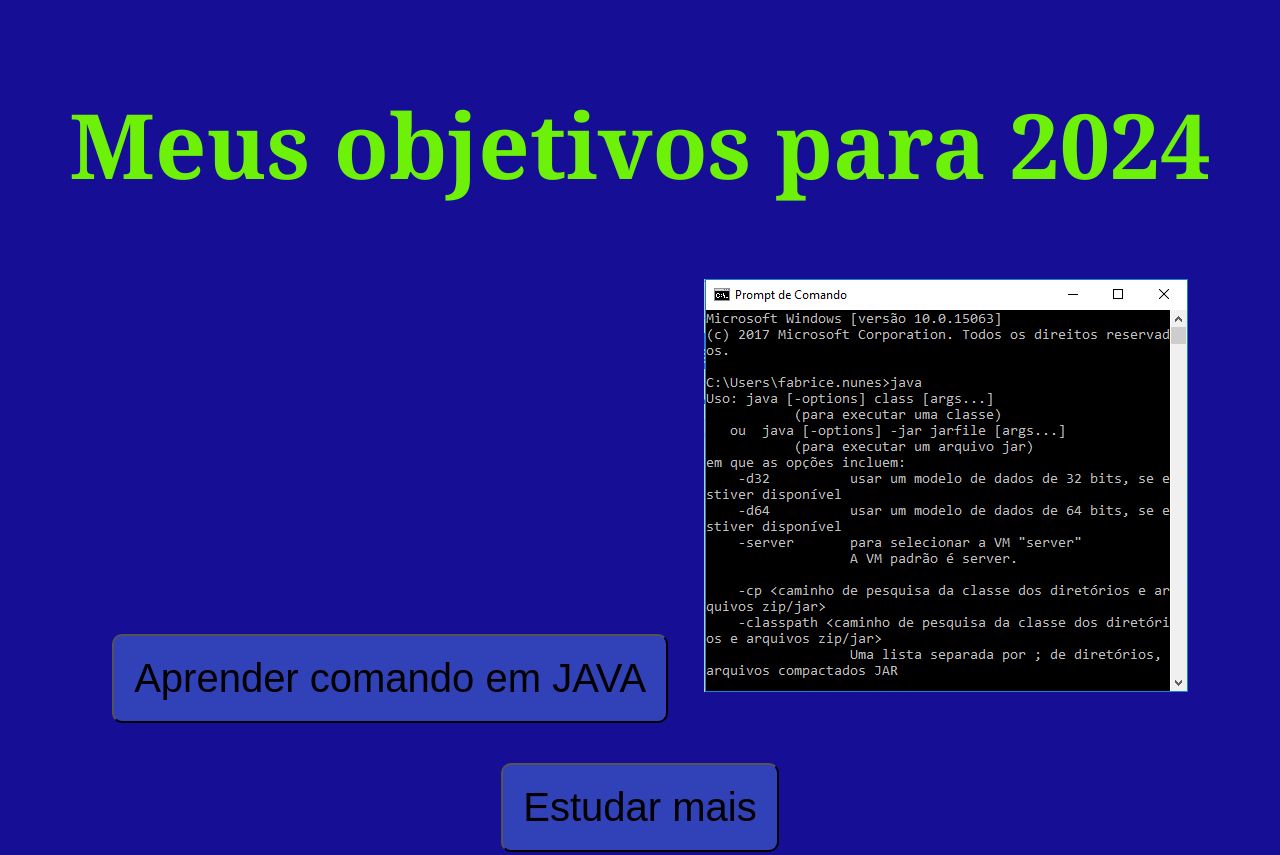
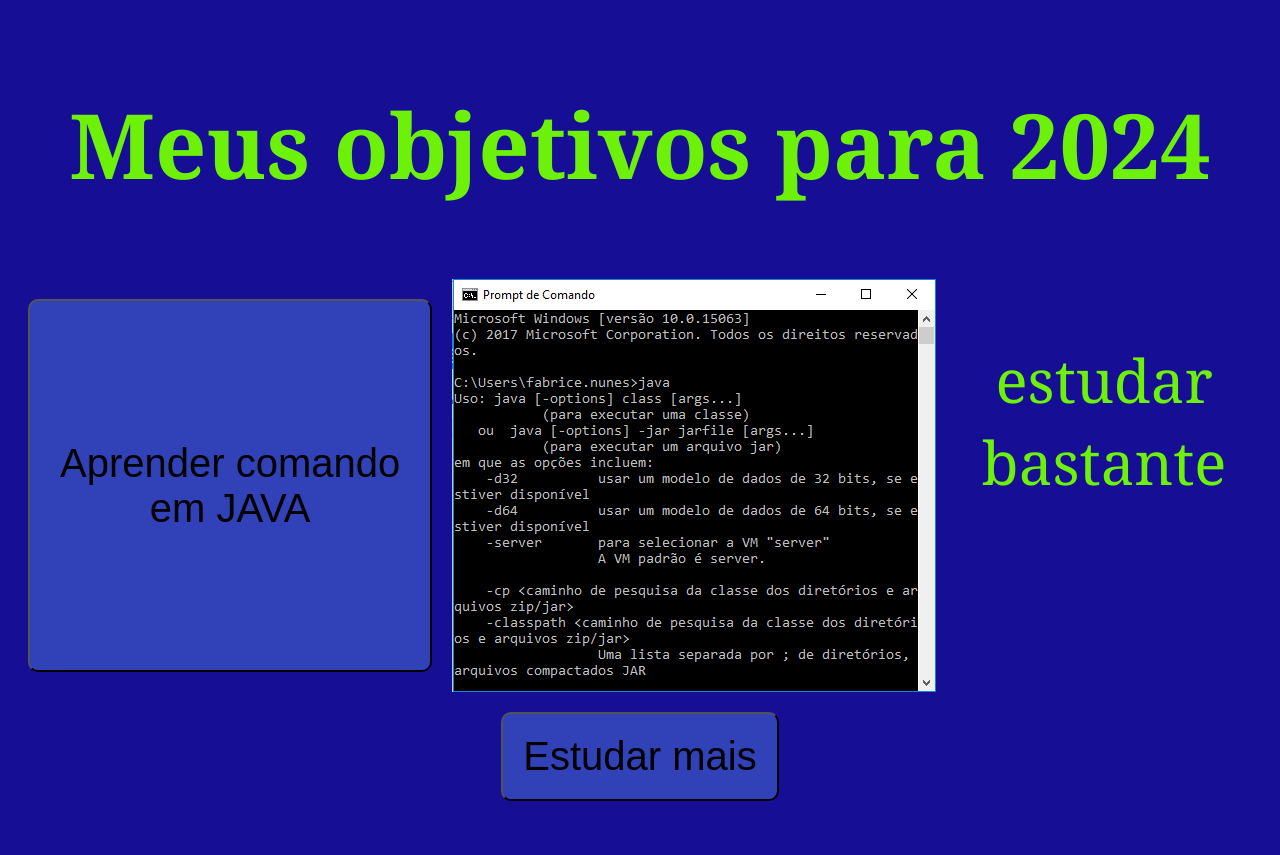
Before and after one commit to andrei-martins/metas2024, a plain HTML site: page index.html in a window 1280 px wide. Shown: the top 855 px of the page. Drawn offline with Linux system fonts and the light colour scheme.

Commit message:
Add files via upload

```diff
--- a/index.html
+++ b/index.html
@@ -8,10 +8,15 @@
 </head>
 <body>
     <section class="conteudoprincipal"></section>
-    <h2 class="tituloprincipal">Meus objetivos para 2024</h2>
-    <div>
+    <h2 class="titulo principal">Meus objetivos para 2024</h2>
+    <div class="meta">
         <button class="botão">Aprender comando em JAVA</button>
         <img src="./img/comandar.png">
+        <p>estudar bastante</p>
+        </div>
+
+
+
         <button class="botão">Estudar mais</button>
         <p>pra ter mais conhecimento</p>
         <img src="./img/estudar.png">
--- a/style.css
+++ b/style.css
@@ -40,3 +40,6 @@
     margin: 0 auto;
 
 }
+.meta{
+    display: flex;
+}
```
